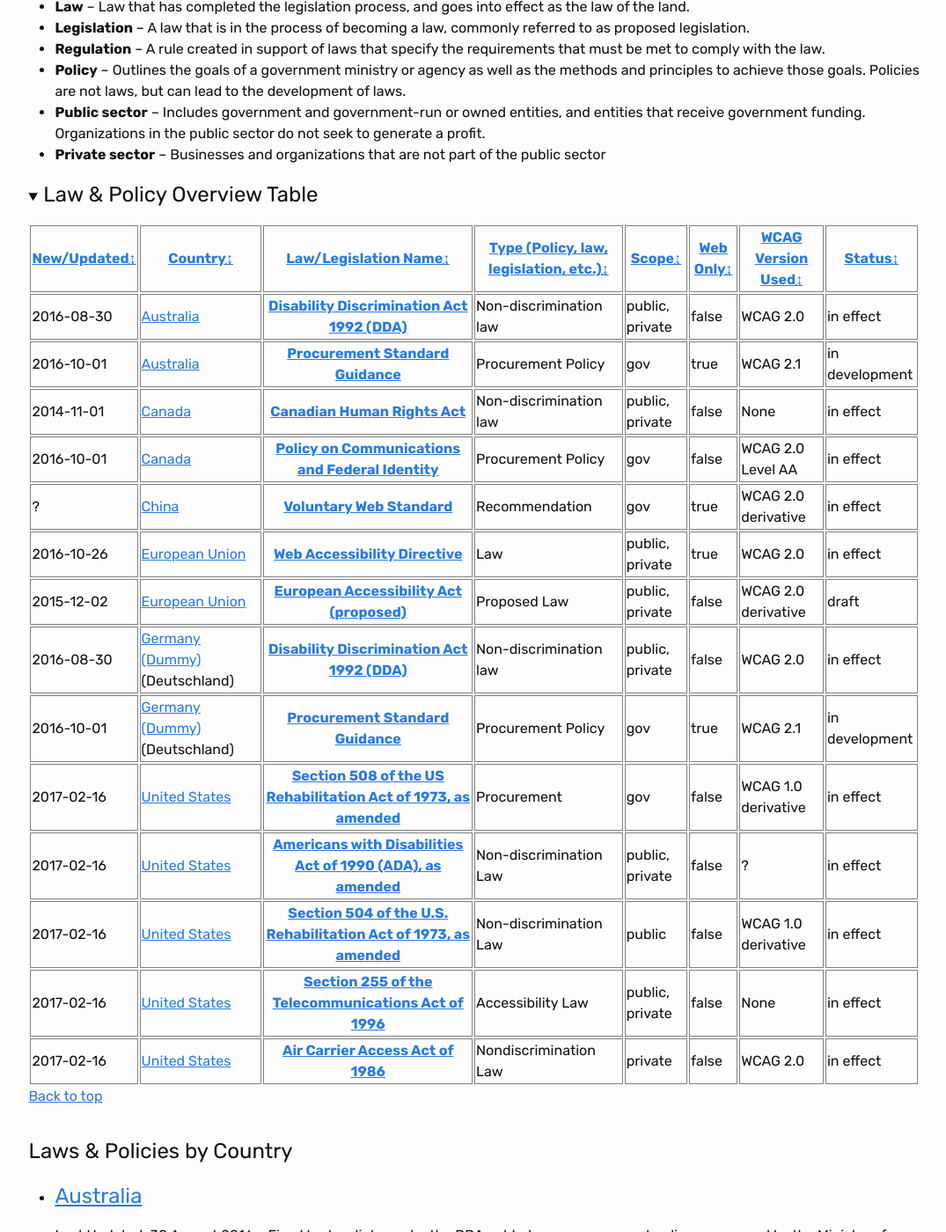
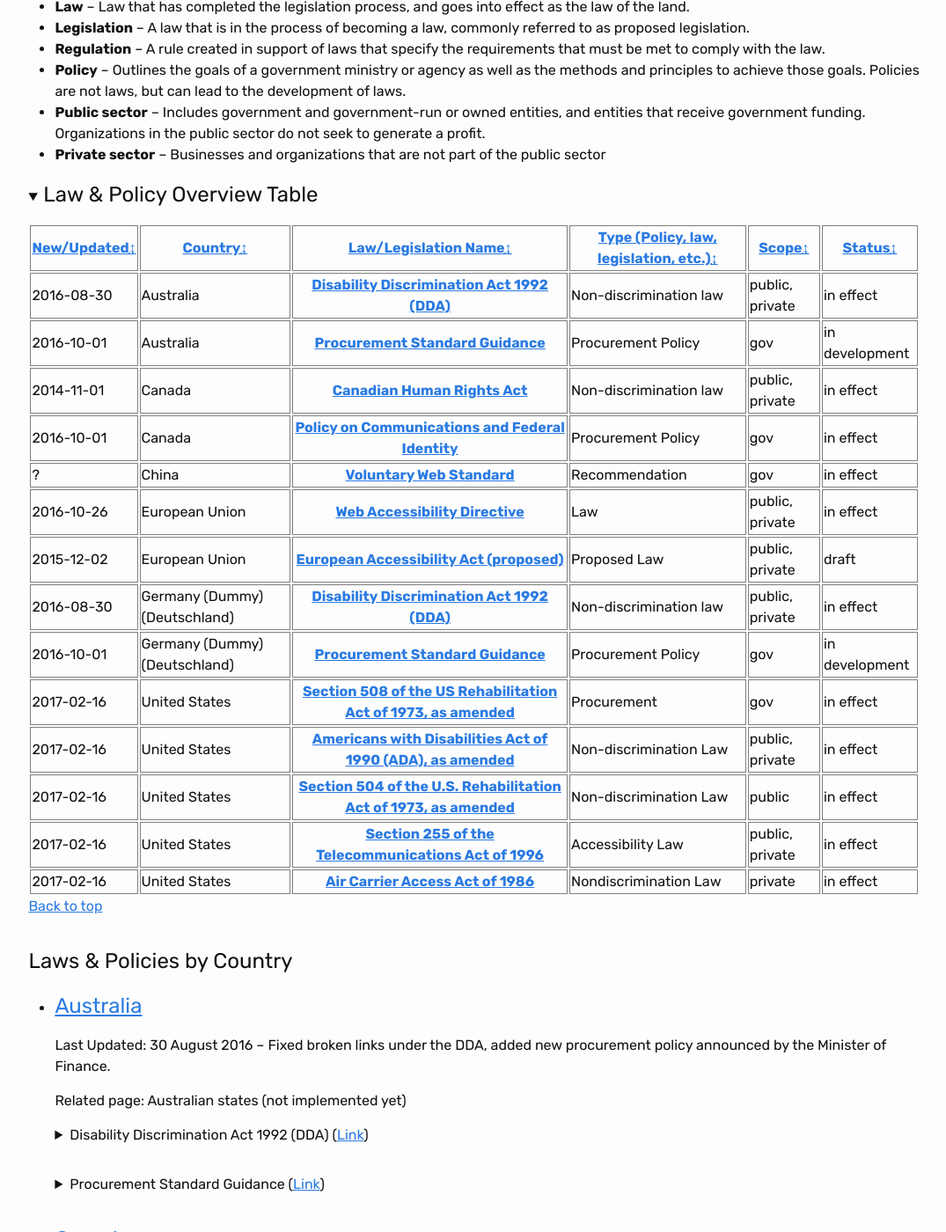
Before and after one commit to w3c/wai-policies-prototype, a Jekyll site: the page built from index.html, in a window 1280 px wide and 1400 px high, scrolled down 623 px. Shown: the whole window at 88% size, without its empty margins (205-1280 px from the left). Built offline with Jekyll 4.4.1, drawn with Linux system fonts in a browser that asks for light colours.

Commit message:
Remove WCAG version, web-only columns from table.

```diff
--- a/index.html
+++ b/index.html
@@ -52,20 +52,16 @@ layout: default
         <th>Law/Legislation Name</th>
         <th>Type (Policy, law, legislation, etc.)</th>
         <th>Scope</th>
-        <th>Web Only</th>
-        <th>WCAG Version Used</th>
         <th>Status</th>
       </tr>
       {% for policy in site.policies %}
       {% for p in policy.policies %}
       <tr data-updated="{{policy.updated}}">
         <td>{{p.updated}}</td>
-        <td><a href="#x{{policy.title | slugify }}">{{policy.title}}</a> {%if policy.native_title%}({{policy.native_title}}){%endif%}</td>
+        <td>{{policy.title}} {%if policy.native_title%}({{policy.native_title}}){%endif%}</td>
         <th><a href="{{p.url}}">{{p.title}}</a></th>
         <td>{{p.type}}</td>
         <td>{{p.scope}}</td>
-        <td>{{p.webonly}}</td>
-        <td>{{p.wcagver}}</td>
         <td>{{p.status}}</td>
       </tr>
       {% endfor %}
```
